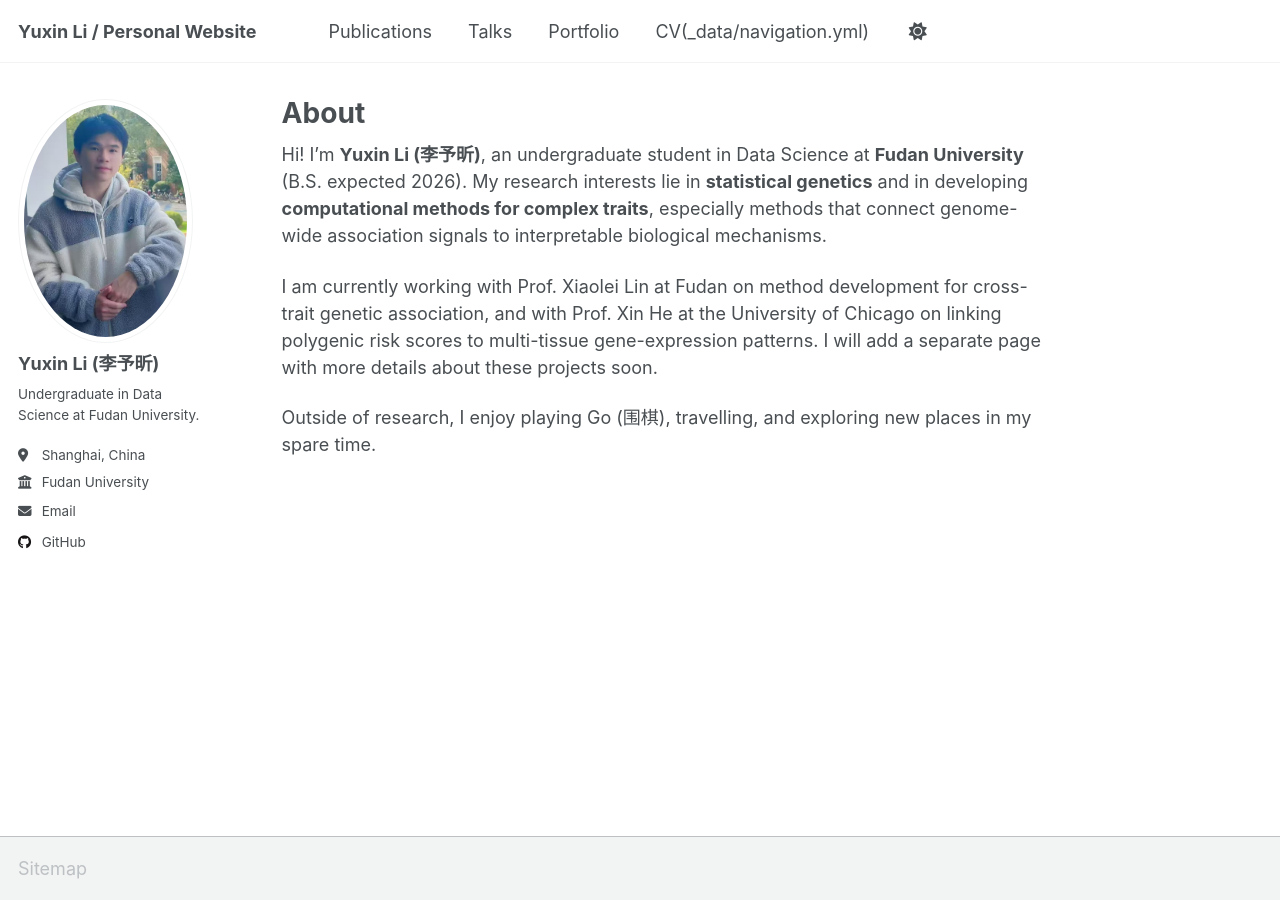
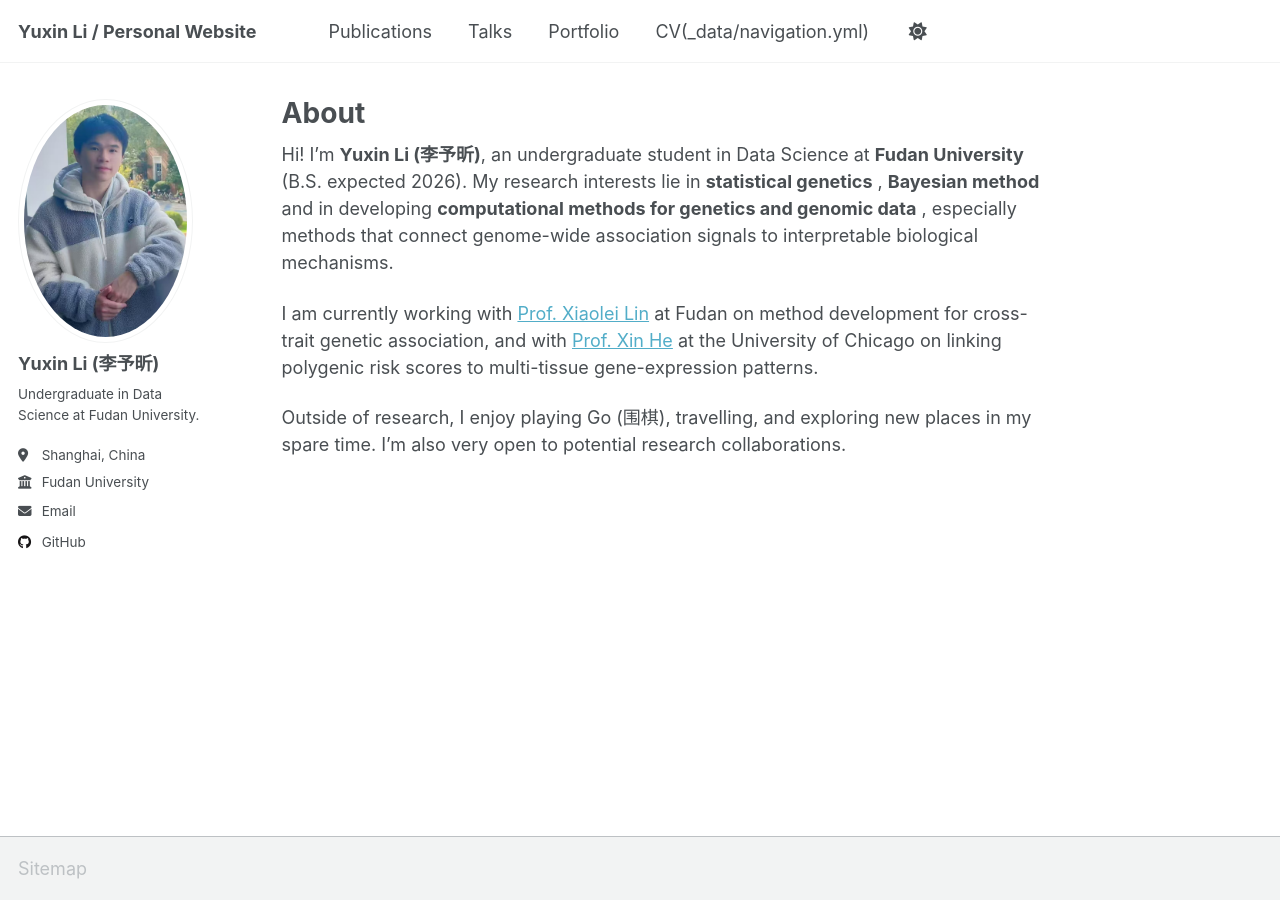
Before and after one commit to colinyuxin/colinyuxin.github.io, a Jekyll site: the page built from _pages/about.md, in a window 1280 px wide. Built offline with Jekyll 4.4.1, drawn with Linux system fonts in a browser that asks for light colours; a script that is not in the unit is left out.

Commit message:
Update about.md

```diff
--- a/_pages/about.md
+++ b/_pages/about.md
@@ -7,8 +7,8 @@ redirect_from:
   - /about.html
 ---
 
-Hi! I’m **Yuxin Li (李予昕)**, an undergraduate student in Data Science at **Fudan University** (B.S. expected 2026). My research interests lie in **statistical genetics** and in developing **computational methods for complex traits**, especially methods that connect genome-wide association signals to interpretable biological mechanisms.
+Hi! I’m **Yuxin Li (李予昕)**, an undergraduate student in Data Science at **Fudan University** (B.S. expected 2026). My research interests lie in **statistical genetics** , **Bayesian method** and in developing **computational methods for genetics and genomic data** , especially methods that connect genome-wide association signals to interpretable biological mechanisms.
 
-I am currently working with Prof. Xiaolei Lin at Fudan on method development for cross-trait genetic association, and with Prof. Xin He at the University of Chicago on linking polygenic risk scores to multi-tissue gene-expression patterns. I will add a separate page with more details about these projects soon.
+I am currently working with [Prof. Xiaolei Lin](https://xiaolei-lin.github.io/) at Fudan on method development for cross-trait genetic association, and with [Prof. Xin He](https://xinhelab.org/) at the University of Chicago on linking polygenic risk scores to multi-tissue gene-expression patterns.
 
-Outside of research, I enjoy playing Go (围棋), travelling, and exploring new places in my spare time.
+Outside of research, I enjoy playing Go (围棋), travelling, and exploring new places in my spare time. I’m also very open to potential research collaborations.
```
